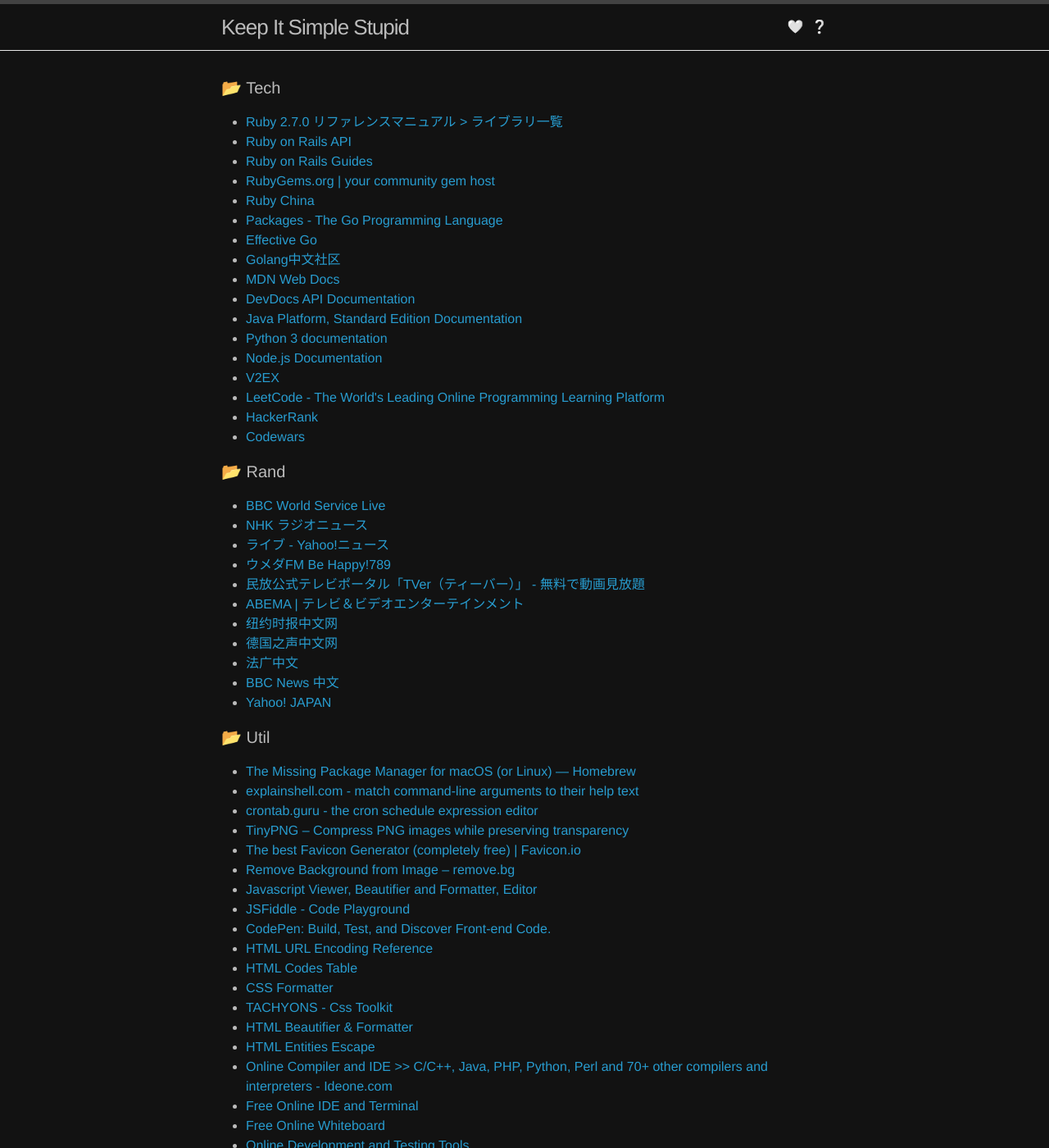
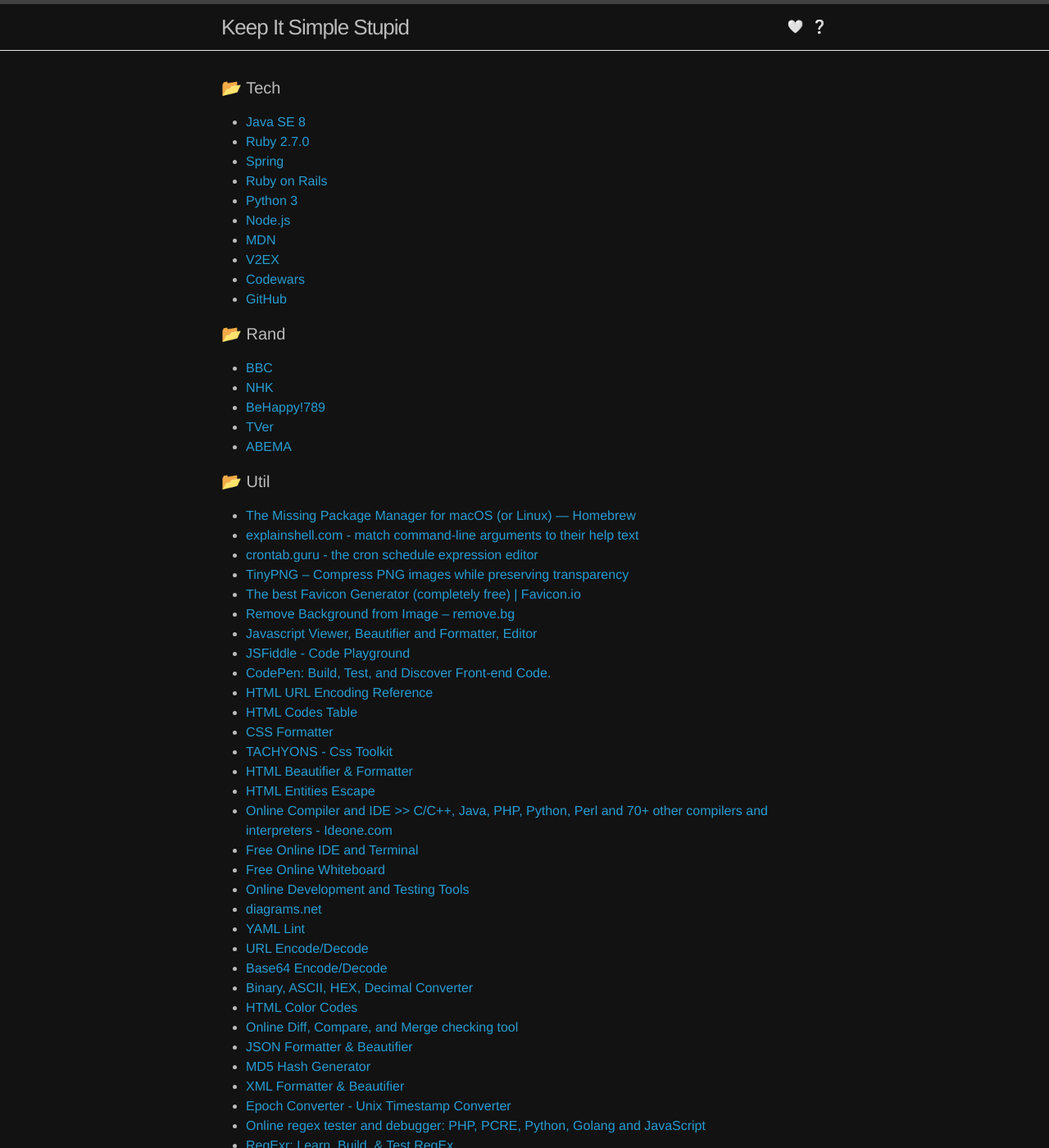
Before and after one commit to yuan-jiang/yuan-jiang.github.io, a Jekyll site: the page built from bookmarks.md, in a window 1280 px wide and 1400 px high. Shown: the whole window at 82% size. Built offline with Jekyll 4.4.1, drawn with Linux system fonts in a browser that asks for light colours.

Commit message:
Simplify bookmarks for common use

```diff
--- a/_data/bookmarks.yml
+++ b/_data/bookmarks.yml
@@ -1,65 +1,47 @@
 - category: Tech
   bookmarks:
-    - title: Ruby 2.7.0 リファレンスマニュアル > ライブラリ一覧
+    - title: Java SE 8
+      link: https://docs.oracle.com/javase/8/docs/api/index.html
+    - title: Ruby 2.7.0
       link: https://docs.ruby-lang.org/ja/2.7.0/library/index.html
-    - title: Ruby on Rails API
-      link: https://api.rubyonrails.org/
-    - title: Ruby on Rails Guides
+    - title: Spring
+      link: https://spring.io/
+    - title: Ruby on Rails
       link: https://guides.rubyonrails.org/index.html
-    - title: RubyGems.org | your community gem host
-      link: https://rubygems.org/
-    - title: Ruby China
-      link: https://ruby-china.org/
-    - title: Packages - The Go Programming Language
-      link: https://golang.org/pkg/
-    - title: Effective Go
-      link: https://golang.org/doc/effective_go.html
-    - title: Golang中文社区
-      link: https://studygolang.com/
-    - title: MDN Web Docs
+    - title: Python 3
+      link: https://docs.python.org/3/
+    - title: Node.js
+      link: https://nodejs.org/api/
+    # - title: RubyGems.org | your community gem host
+    #   link: https://rubygems.org/
+    - title: MDN
       link: https://developer.mozilla.org/en-US/
-    - title: DevDocs API Documentation
-      link: https://devdocs.io/
-    - title: Java Platform, Standard Edition Documentation
-      link: https://docs.oracle.com/en/java/javase/index.html
-    - title: Python 3 documentation
-      link: https://docs.python.org/3/
-    - title: Node.js Documentation
-      link: https://nodejs.org/api/
+    # - title: DevDocs API Documentation
+    #   link: https://devdocs.io/
     - title: V2EX
       link: https://www.v2ex.com/
-    - title: LeetCode - The World's Leading Online Programming Learning Platform
-      link: https://leetcode.com/
-    - title: HackerRank
-      link: https://www.hackerrank.com/dashboard
+    # - title: LeetCode - The World's Leading Online Programming Learning Platform
+    #   link: https://leetcode.com/
+    # - title: HackerRank
+    #   link: https://www.hackerrank.com/dashboard
     - title: Codewars
       link: https://www.codewars.com/dashboard
+    - title: GitHub
+      link: https://github.com/yuan-jiang
 
 - category: Rand
   bookmarks:
-    - title: BBC World Service Live
+    - title: BBC
       link: http://bbcwssc.ic.llnwd.net/stream/bbcwssc_mp1_ws-eieuk
       # link: http://bbcwssc.ic.llnwd.net/stream/bbcwssc_mp1_ws-eieuk_backup
-    - title: NHK ラジオニュース
+    - title: NHK
       link: http://www.nhk.or.jp/radionews/
-    - title: ライブ - Yahoo!ニュース
-      link: https://news.yahoo.co.jp/live
-    - title: ウメダFM Be Happy!789
+    - title: BeHappy!789
       link: http://musicbird.leanstream.co/JCB068-MP3?args=tunein_02
-    - title: 民放公式テレビポータル「TVer（ティーバー）」 - 無料で動画見放題
+    - title: TVer
       link: https://tver.jp/
-    - title: ABEMA | テレビ＆ビデオエンターテインメント
+    - title: ABEMA
       link: https://abema.tv/
-    - title: 纽约时报中文网
-      link: https://cn.nytimes.com/
-    - title: 德国之声中文网
-      link: https://www.dw.com/zh/%E5%9C%A8%E7%BA%BF%E6%8A%A5%E5%AF%BC/s-9058
-    - title: 法广中文
-      link: https://www.rfi.fr/cn/
-    - title: BBC News 中文
-      link: https://www.bbc.com/zhongwen/simp
-    - title: Yahoo! JAPAN
-      link: https://www.yahoo.co.jp/
 
 - category: Util
   bookmarks:
```
